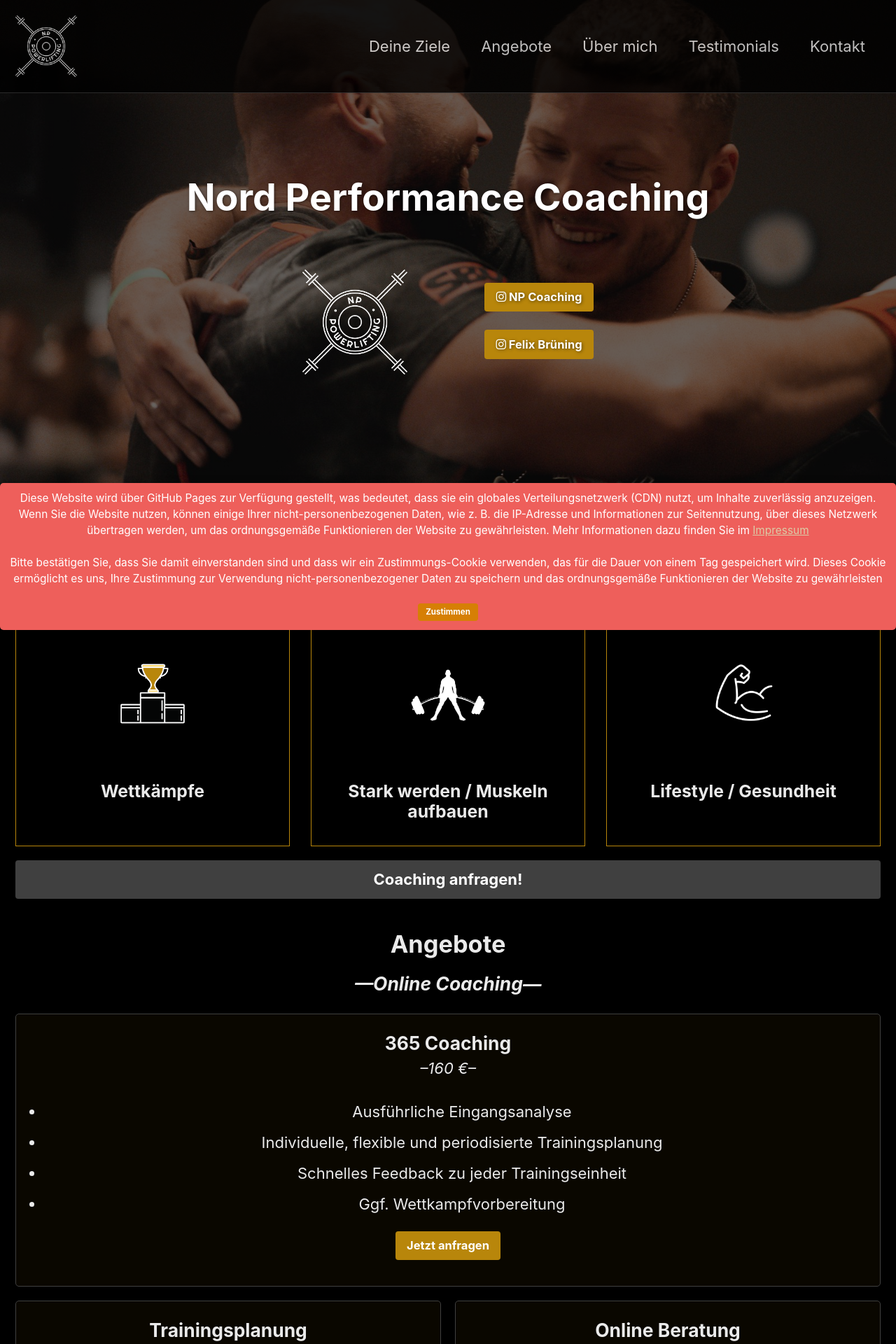
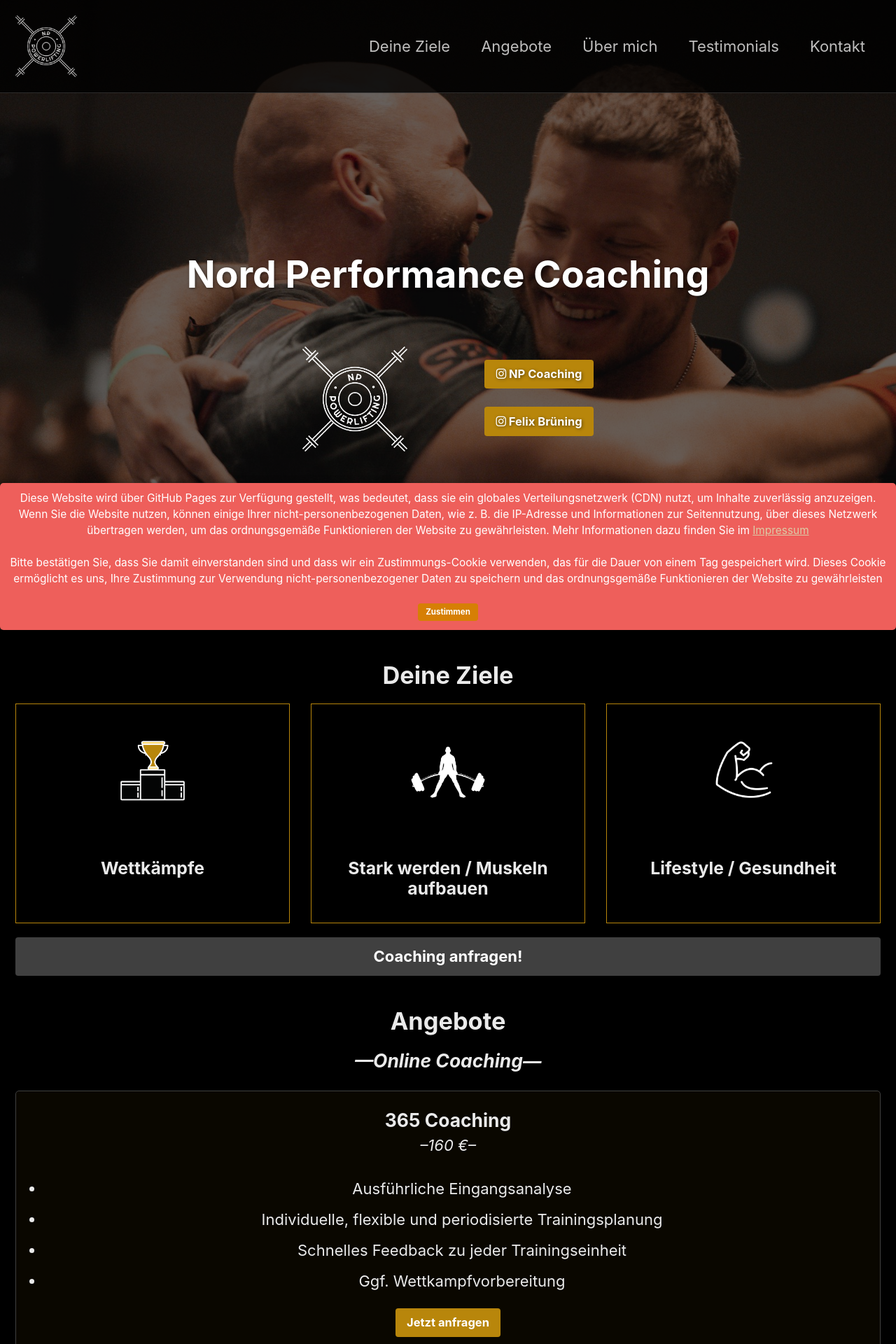
Before and after one commit to nordperformancecoaching-draft-tz-fixed/nordperformancecoaching-draft-tz-fixed.github.io, a Jekyll site: the page built from _pages/index.html, in a window 1280 px wide. Shown: the top 1920 px of the page at 70% size. Built offline with Jekyll 4.4.1, drawn with Linux system fonts in a browser that asks for light colours; cached includes are drawn as plain includes.

Commit message:
Update _page.scss

```diff
--- a/_sass/oneflow/_page.scss
+++ b/_sass/oneflow/_page.scss
@@ -182,7 +182,6 @@ text-align: center;
   &--overlay {
     position: relative;
     margin-bottom: 2em;
-    margin-top: -5em;
     padding: 3em 0;
     @include clearfix;
     background-size: cover;
```
